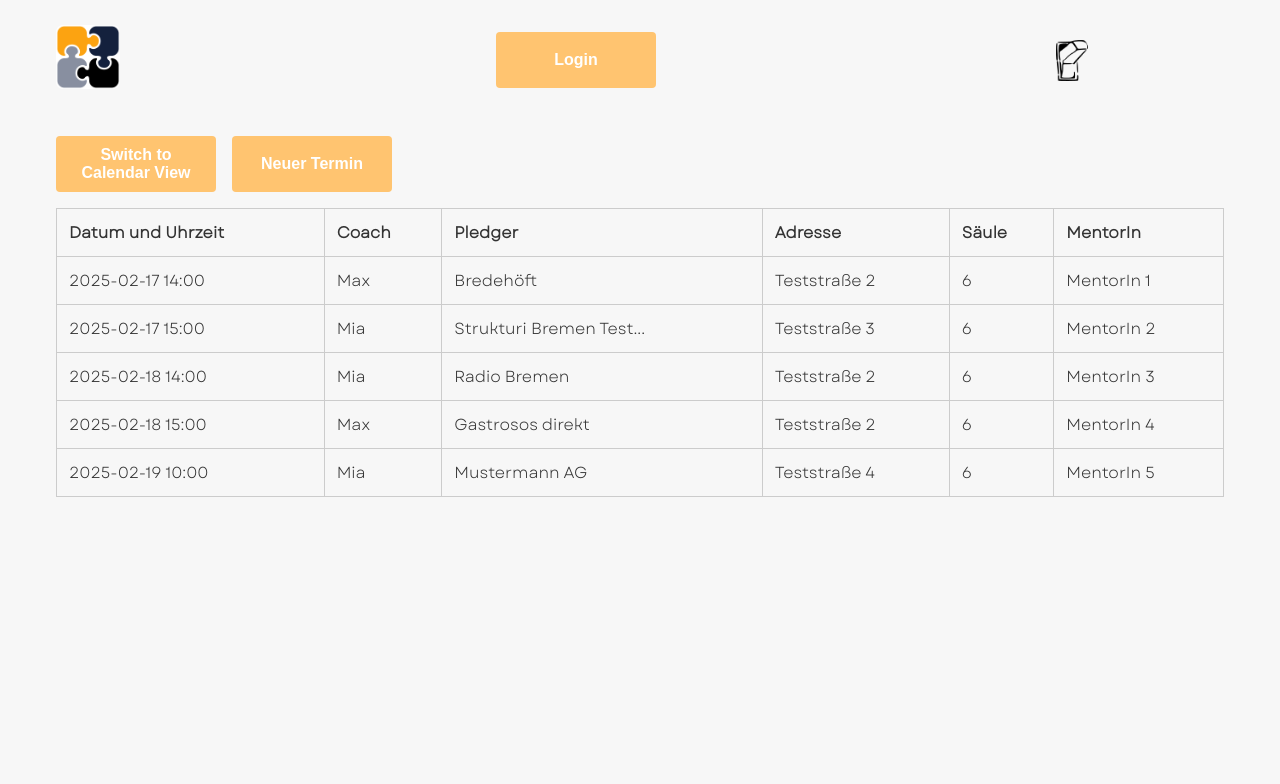
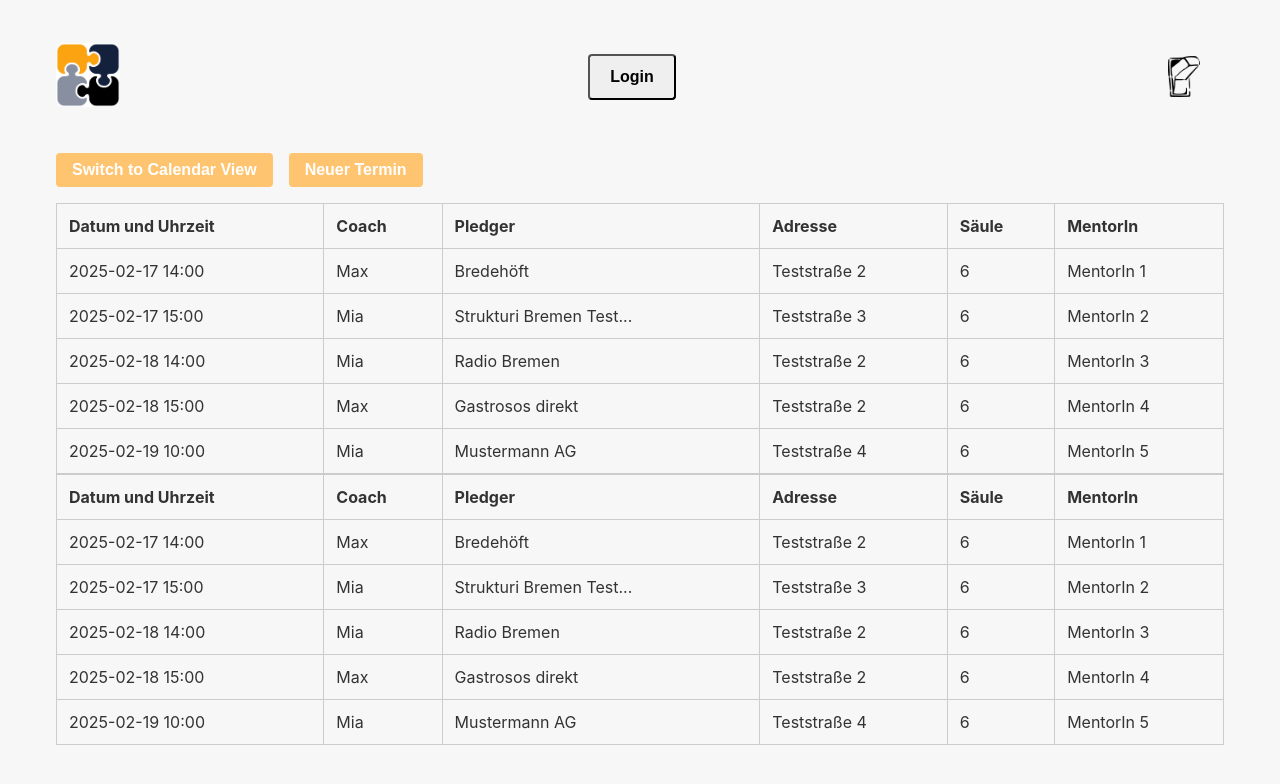
Before and after one commit to DieEwe/mentor-booking-4.1, a SvelteKit app: page /events in a window 1280 px wide. Shown: the top 784 px of the page. Built offline with nearby package versions, Linux system fonts and the light colour scheme.

Commit message:
minor css changes

```diff
--- a/src/app.css
+++ b/src/app.css
@@ -35,23 +35,25 @@ body {
 		color 0.3s;
 }
 
+body, a {
+  font-family: 'Inter', system-ui, -apple-system, BlinkMacSystemFont, 'Segoe UI', sans-serif;
+}
+
 /* Global button styling */
 button, .menu-link {
-  width: 10em;
-  height: 3.5em;
-  border: none;  /* remove the ridge border */
+  padding: 0.75em 1.25em;
   border-radius: 4px;
-  background-color: var(--accent);
-  color: #fff;  /* white text on accent */
   font-size: 16px;
   font-weight: bold;
   cursor: pointer;
   transition: background 0.3s, box-shadow 0.3s;
 }
+
 button:hover, .menu-link:hover {
-  background-color: darken(var(--accent), 10%); /* if using a preprocessor; or pick a slightly darker color */
+  background-color: #e6b15d;
   box-shadow: 0 4px 8px rgba(0, 0, 0, 0.15);
 }
+
 
 
 /* Font definitions remain unchanged */
@@ -73,13 +75,6 @@ button:hover, .menu-link:hover {
 	font-style: normal;
 }
 
-body {
-	font-family: 'Garet', sans-serif;
-}
-
-a {
-	font-family: 'Garet', sans-serif;
-}
 
 /* OVERWRITING FULLCALENDAR STYLES */
 
--- a/src/lib/LoginModal.svelte
+++ b/src/lib/LoginModal.svelte
@@ -40,7 +40,7 @@
   background: var(--background);
   padding: 2rem;
   border-radius: 8px; /* slightly larger rounding */
-  max-width: 400px;
+  max-width: 450px;
   margin: 2rem auto;
   box-shadow: 0 4px 12px rgba(0, 0, 0, 0.15);
 }
--- a/src/lib/Menu.svelte
+++ b/src/lib/Menu.svelte
@@ -116,7 +116,7 @@
 	}
 
 	/* Mobile Styles */
-	@media (max-width: 600px) {
+	@media (max-width: 768px) {
 		/* Hide center links and logo on mobile */
 		.menu-center,
 		.menu-logo {
--- a/src/routes/+layout.svelte
+++ b/src/routes/+layout.svelte
@@ -12,8 +12,10 @@
 <style>
 	/* Main content container styling */
 	.app-container {
-		max-width: 1200px; /* or whatever max width you prefer */
-		margin: 0 auto; /* center the content */
-		padding: 0 1rem; /* 1rem of space on left and right */
-	}
+  width: 100%;
+  max-width: 1200px;
+  margin: 0 auto;
+  padding: 1rem;
+}
+
 </style>
--- a/src/routes/+page.svelte
+++ b/src/routes/+page.svelte
@@ -21,7 +21,7 @@
 	}
 	.tiles {
 		display: grid;
-		grid-template-columns: repeat(auto-fit, minmax(200px, 1fr));
+		grid-template-columns: repeat(auto-fit, minmax(250px, 1fr));
 		gap: 1.5rem;
 	}
 </style>
--- a/src/routes/events/+page.svelte
+++ b/src/routes/events/+page.svelte
@@ -30,6 +30,33 @@
 
 	<!-- Conditional rendering of view -->
 	{#if view === 'table'}
+			<!-- Custom Table View for events -->
+			<table>
+				<thead>
+					<tr>
+						<th>Datum und Uhrzeit</th>
+						<th>Coach</th>
+						<th>Pledger</th>
+						<th>Adresse</th>
+						<th>Säule</th>
+						<th>MentorIn</th>
+					</tr>
+				</thead>
+				<tbody>
+					{#each events as event}
+						<tr>
+							<!-- Adjust these cell values to match the property names of your event objects -->
+							<td>{event.originalData['Datum und Uhrzeit']}</td>
+							<td>{event.originalData['Coach']}</td>
+							<td>{event.originalData['Pledger']}</td>
+							<td>{event.originalData['Adresse']}</td>
+							<td>{event.originalData['Säule']}</td>
+							<td>{event.originalData['MentorIn']}</td>
+						</tr>
+					{/each}
+				</tbody>
+			</table>
+
 		<!-- Custom Table View for events -->
 		<table>
 			<thead>
@@ -63,7 +90,6 @@
 </div>
 
 <style>
-	/* Reserve space on the right to avoid overlapping with the fixed menu */
 	.events-container {
 		margin: 0 auto;
 		padding: 1rem;
```
